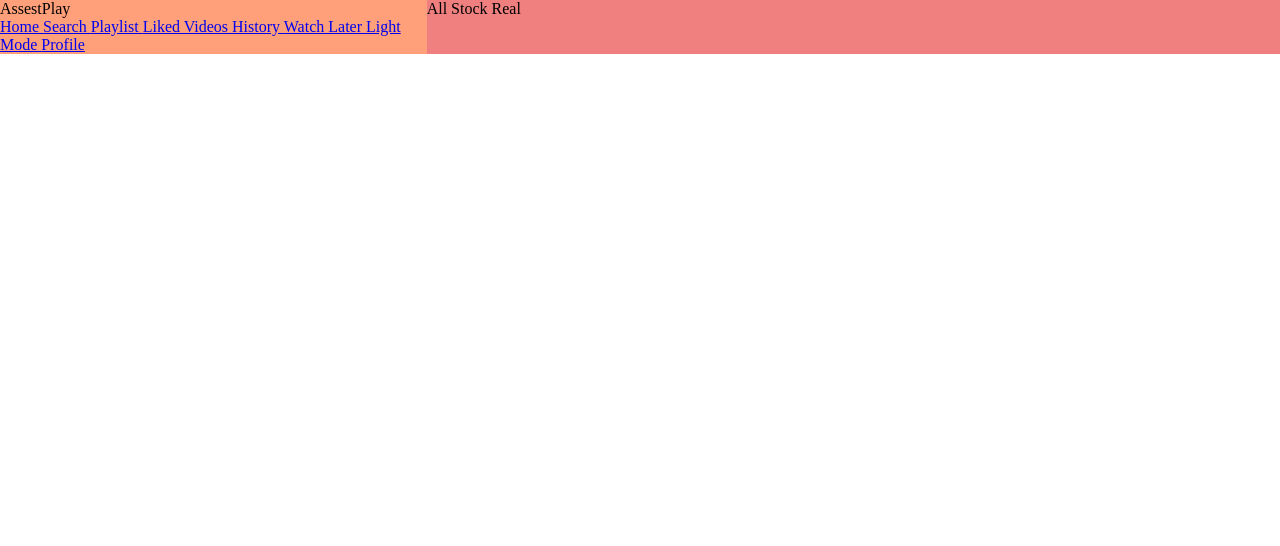
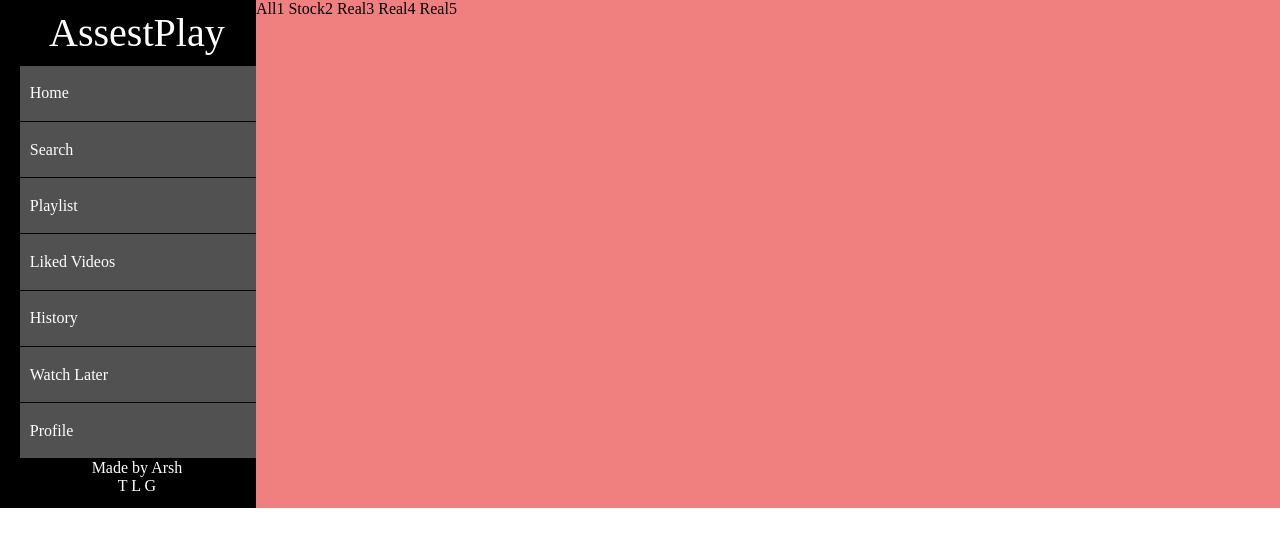
Before and after one commit to sarb001/Video-Library-Ecom-App, a React (Create React App) app: page / in a window 1280 px wide. Shown: the top 546 px of the page. Built offline with nearby package versions, Linux system fonts and the light colour scheme.

Commit message:
style - navbar completed

```diff
--- a/src/components/NavMenu.js
+++ b/src/components/NavMenu.js
@@ -1,22 +1,52 @@
+
 import React from 'react'
 import { Link } from 'react-router-dom'
+import '../styles/NavMenu.css';
+
 
 const NavMenu = () => {
   return (
     <>
-      <div className="navmenu-container">
-            <div className="main-logo">
-                <span> AssestPlay </span>
+      <div className = "navmenu-container" style = {{margin:'1% 1% 5% 8%'}}>
+            <div className="main-logo" style = {{margin:'4%'}}>
+                <span style = {{fontSize:'40px',padding:'9% 9%'}}> AssestPlay </span>
             </div>
-            <div className="all-tabs">
-              <Link to = "/home"> Home </Link>
-              <Link to = "/search"> Search </Link>
-              <Link to = "/playlist"> Playlist </Link>
-              <Link to = "/liked"> Liked Videos </Link>
-              <Link to = "/history"> History </Link>
-              <Link to = "/watchlater"> Watch Later </Link>
-              <Link to = "/home"> Light Mode </Link>
-              <Link to = "/profile"> Profile </Link>
+
+            <div className="all-tabs" style = {{display:'grid',gridTemplateRows:'repeat(auto-fill,(8,1fr))',rowGap:'1px'}}>
+                <span className = 'menu-tab'>
+                     <Link to = "/home" className='menu-link' > Home </Link>
+                </span>
+                <span className = 'menu-tab'>
+                     <Link to = "/search" className='menu-link' > Search </Link>
+                </span>
+                <span className = 'menu-tab'>
+                     <Link to = "/playlist" className='menu-link' > Playlist </Link>
+                </span>
+                <span className = 'menu-tab'>
+                     <Link to = "/likedvideos" className='menu-link' > Liked Videos </Link>
+                </span>
+                <span className = 'menu-tab'>
+                     <Link to = "/history" className='menu-link' > History </Link>
+                </span>
+                <span className = 'menu-tab'>
+                     <Link to = "/watchlater" className='menu-link' > Watch Later </Link>
+                </span>
+                <span className = 'menu-tab'>
+                     <Link to = "/profile"  className='menu-link' > Profile </Link>
+                </span>
+
+
+                    <section className='menu-footer' style = {{textAlign:'center'}}>
+                            <div className="made-by">
+                                <span> Made by Arsh  </span>
+                            </div>
+                            <div className="main-logos">
+                                <span> T </span>
+                                <span> L </span>
+                                <span> G </span>
+                            </div>
+                    </section>
+
             </div>
       </div>
     </>
--- a/src/components/VideoListing.js
+++ b/src/components/VideoListing.js
@@ -4,14 +4,16 @@ import NavMenu from './NavMenu'
 const VideoListing = () => {
   return (
     <>
-        <div className="video-container" style = {{display:'grid',gridTemplateColumns:'1fr 2fr'}}>
-              <div className="navbar-container" style = {{backgroundColor:'lightsalmon'}}>
+        <div className="video-container" style = {{display:'grid',gridTemplateColumns:'1fr 4fr'}}>
+              <div className="navbar-container" style = {{backgroundColor:'black',color:'white'}}>
                 <NavMenu />
               </div>
              <div className="sidebar-container" style = {{backgroundColor:'lightcoral'}}>
-                <span> All </span>
-                <span> Stock  </span>
-                <span> Real  </span>
+                <span> All1 </span>
+                <span> Stock2  </span>
+                <span> Real3  </span>
+                <span> Real4  </span>
+                <span> Real5  </span>
              </div>
         </div>
     </>
--- /dev/null
+++ b/src/styles/NavMenu.css
@@ -0,0 +1,10 @@
+.menu-link{
+    text-decoration:none;
+    color: white;
+    padding: 3%;
+}
+.menu-tab{
+   padding:8% 1%;
+   width:100%;
+   background-color: rgb(82, 81, 81);
+}
```
